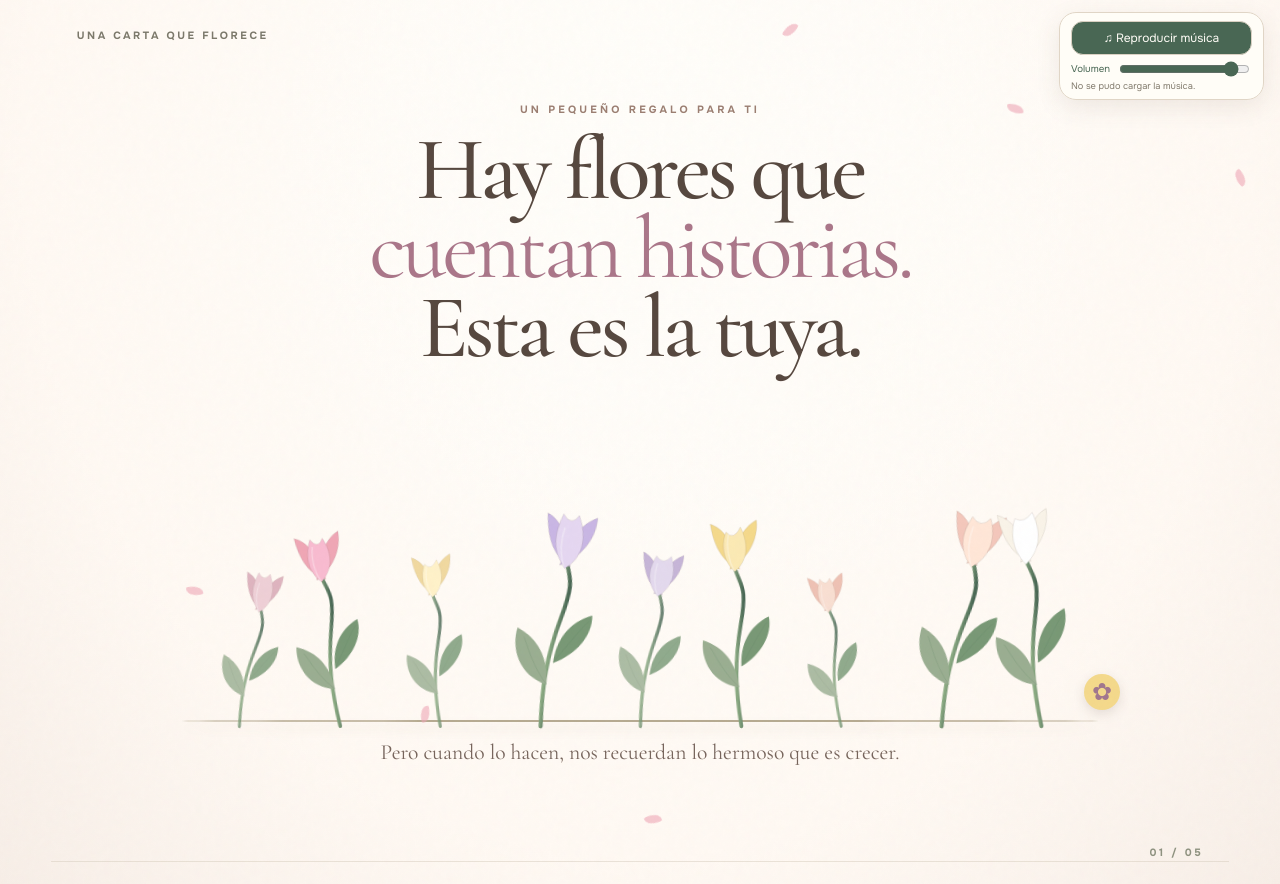
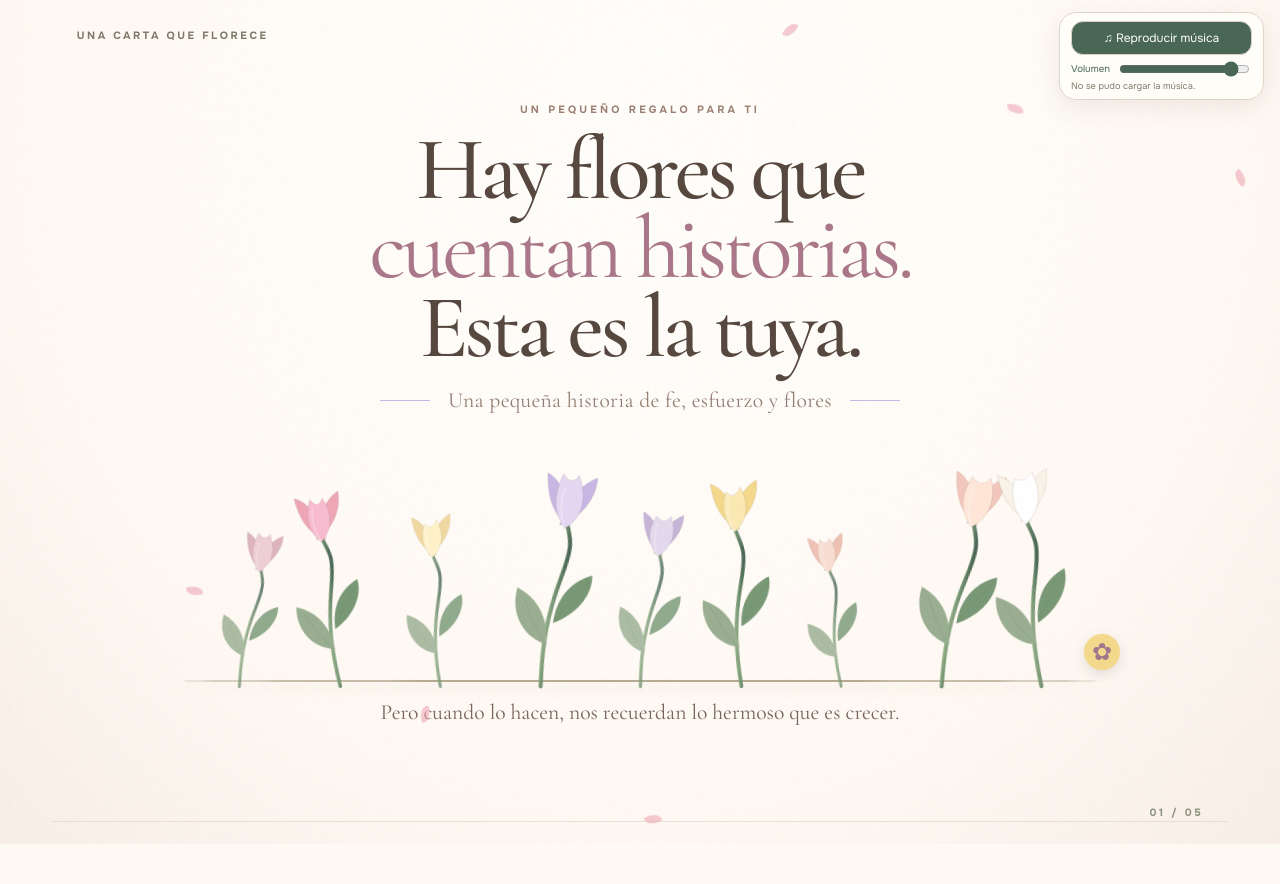
Before and after one commit to Marcor360/Carta-Ady, a React (Vite) app: page / in a window 1280 px wide. After the commit the page ends 844 px from the top, so only its background shows below. Built offline with nearby package versions, Linux system fonts and the light colour scheme.

Commit message:
Start audio on first interaction and enrich Ady letter

```diff
--- a/src/App.jsx
+++ b/src/App.jsx
@@ -12,16 +12,28 @@ import { setEffectsEnabled, soundEffect } from './audio.js'
 const fade = {initial:{opacity:0,y:18},animate:{opacity:1,y:0},exit:{opacity:0,y:-12},transition:{duration:.65}}
 function RichText({text}) {return text.split(/(\*\*[^*]+\*\*)/g).map((part,i)=>{if(!part.startsWith('**'))return part.replace('[Tu nombre]',config.sender);const value=part.slice(2,-2).replace('[Tu nombre]',config.sender),verse=config.verses[value];return verse?<a className="verse-link" key={i} href={verse.url} target="_blank" rel="noopener noreferrer" aria-label={`Leer ${value} en jw.org (se abre en otra pestaña)`}>{value} <span aria-hidden="true">↗</span></a>:<strong key={i}>{value}</strong>})}
 function SoundToggle(){
- const audio=useRef(null),[on,setOn]=useState(false),[volume,setVolume]=useState(.9),[error,setError]=useState('')
- useEffect(()=>()=>{audio.current?.pause();setEffectsEnabled(false)},[])
+ const audio=useRef(null),consumed=useRef(false),starting=useRef(false)
+ const [on,setOn]=useState(false),[volume,setVolume]=useState(.9),[error,setError]=useState('')
+ useEffect(()=>{
+  function firstInteraction(event){
+   if(consumed.current || starting.current || event.target.closest?.('.sound-player'))return
+   if(event.type==='keydown' && !['Enter',' '].includes(event.key))return
+   starting.current=true;setError('');setEffectsEnabled(true);soundEffect('welcome')
+   audio.current.volume=.9
+   audio.current.play().then(()=>{consumed.current=true;setOn(true)}).catch(()=>{starting.current=false;setEffectsEnabled(false);setError('Toca «Reproducir música» para intentar de nuevo.')})
+  }
+  document.addEventListener('pointerdown',firstInteraction,true)
+  document.addEventListener('keydown',firstInteraction,true)
+  return()=>{document.removeEventListener('pointerdown',firstInteraction,true);document.removeEventListener('keydown',firstInteraction,true);audio.current?.pause();setEffectsEnabled(false)}
+ },[])
  if(!config.audio.enabled)return null
  async function toggle(){
   if(on){audio.current.pause();setEffectsEnabled(false);setOn(false);return}
   setError('');audio.current.volume=volume;setEffectsEnabled(true)
-  try{await audio.current.play();setOn(true)}
+  try{await audio.current.play();consumed.current=true;setOn(true);soundEffect('welcome')}
   catch{setEffectsEnabled(false);setOn(false);setError('No se pudo reproducir la música en este navegador.')}
  }
- return <div className="sound-player"><audio ref={audio} src={config.audio.src} loop preload="metadata" onError={()=>setError('No se pudo cargar la música.')}/><button className="sound-toggle" onClick={toggle} aria-pressed={on}>{on?'❚❚ Pausar música':'♫ Reproducir música'}</button><label className="sound-volume">Volumen <input type="range" min="0" max="1" step="0.05" value={volume} onChange={e=>{const next=Number(e.target.value);setVolume(next);if(audio.current)audio.current.volume=next}} aria-label="Volumen de la música"/></label><span className="sound-status" role="status">{error|| (on?'Música sonando':'Toca para escuchar')}</span></div>
+ return <div className="sound-player"><audio ref={audio} src={config.audio.src} loop preload="metadata" onError={()=>setError('No se pudo cargar la música.')}/><button className="sound-toggle" onClick={toggle} aria-pressed={on}>{on?'❚❚ Pausar música':'♫ Reproducir música'}</button><label className="sound-volume">Volumen <input type="range" min="0" max="1" step="0.05" value={volume} onChange={e=>{const next=Number(e.target.value);setVolume(next);if(audio.current)audio.current.volume=next}} aria-label="Volumen de la música"/></label><span className="sound-status" role="status">{error|| (on?'Música sonando':'Toca la pantalla para escuchar')}</span></div>
 }
 export default function App(){
  const [scene,setScene]=useState('intro'),[introStep,setIntroStep]=useState(0),[messageStep,setMessageStep]=useState(0),[page,setPage]=useState(0),[secret,setSecret]=useState(false),[opening,setOpening]=useState(false),[turning,setTurning]=useState(false)
@@ -40,6 +52,7 @@ export default function App(){
    {scene==='intro'&&<motion.main key="intro" className="scene intro-scene" {...fade} ref={contentRef} tabIndex={-1}>
     <div className="topline"><span>UNA CARTA QUE FLORECE</span><span>✳ &nbsp; PARA ADY</span></div>
     <div className="intro-copy"><p className="eyebrow">Un pequeño regalo para ti</p><h1>Hay flores que<br/><em>cuentan historias.</em><br/>Esta es la tuya.</h1></div>
+    <div className="intro-middle" aria-hidden="true"><span className="intro-middle-line"/><span>Una pequeña historia de fe, esfuerzo y flores</span><span className="intro-middle-line"/></div>
     <TulipGarden onSecret={()=>{soundEffect('flower');setSecret(true)}} onFlower={()=>soundEffect('flower')}/>
     <div className="intro-bottom"><div className="story-lines" aria-live="polite">{introStep>0&&<motion.p {...fade}>{config.intro[Math.min(introStep-1,2)]}</motion.p>}</div>{introStep>=3&&<motion.button {...fade} className="primary-button" onClick={()=>setScene('message')}>Tengo algo para ti <span>→</span></motion.button>}</div>
     <span className="corner-mark">01 / 05</span>
@@ -48,7 +61,7 @@ export default function App(){
     <TulipGarden edge onSecret={()=>{soundEffect('flower');setSecret(true)}} onFlower={()=>soundEffect('flower')}/><div className="message-content"><p className="eyebrow">UNA HISTORIA PARA CELEBRARTE &nbsp; · &nbsp; 02 / 05</p><div className="message-lines" aria-live="polite">{config.messages.map((line,i)=>messageStep>=i+1&&<motion.p key={i} {...fade}>{line}</motion.p>)}</div>{messageStep>=3&&<motion.div {...fade} className="envelope-invite"><Envelope onClick={openLetter} open={opening}/><p>Una carta hecha especialmente para ti</p><span className="hint">Toca el sobre para abrirlo</span></motion.div>}</div>
    </motion.main>}
    {scene==='letter'&&<motion.main key="letter" className="scene letter-scene" {...fade} ref={contentRef} tabIndex={-1}>
-    <div className="letter-side-flower">✿</div><div className="letter-paper"><LetterBee/><div className="letter-ornament">✳ &nbsp; UNA CARTA PARA TI &nbsp; ✳</div><h2>{config.letterTitle}</h2><div className="letter-rule"/>{turning&&<div className="letter-page-turn" aria-hidden="true"/>}<AnimatePresence mode="wait"><motion.div key={page} className="letter-body" initial={{opacity:0,x:18}} animate={{opacity:1,x:0}} exit={{opacity:0,x:-18}} transition={{duration:reduce?.1:.45}}>{config.letterPages[page].map((p,i)=><motion.div className="letter-paragraph" key={i} initial={{opacity:0,y:8}} animate={{opacity:1,y:0}} transition={{delay:reduce?0:i*.18}}><p><RichText text={p}/></p>{Object.entries(config.verses).map(([name,verse])=>p.includes(`**${name}**`)&&<aside className="verse-note" key={name}><span>PARA LLEVAR EN EL CORAZÓN</span><p>{verse.explanation}</p><a href={verse.url} target="_blank" rel="noopener noreferrer">Leer {name} en jw.org →</a></aside>)}</motion.div>)}</motion.div></AnimatePresence><div className="letter-controls"><button disabled={page===0} onClick={()=>turnPage(page-1)}>← Página anterior</button><span>{String(page+1).padStart(2,'0')} / {String(config.letterPages.length).padStart(2,'0')}</span>{page<config.letterPages.length-1?<button onClick={()=>turnPage(page+1)}>Continuar leyendo →</button>:<button onClick={()=>setScene('final')}>Ver mi regalo →</button>}</div></div><div className="letter-side-flower right">✿</div>
+    <div className="letter-side-flower">✿</div><div className="letter-paper"><LetterBee/><div className="letter-ornament">✳ &nbsp; UNA CARTA PARA TI &nbsp; ✳</div><h2>{config.letterTitle}</h2><div className="letter-rule"/>{turning&&<div className="letter-page-turn" aria-hidden="true"/>}<AnimatePresence mode="wait"><motion.div key={page} className="letter-body" initial={{opacity:0,x:18}} animate={{opacity:1,x:0}} exit={{opacity:0,x:-18}} transition={{duration:reduce?.1:.45}}>{config.letterPages[page].map((p,i)=><motion.div className="letter-paragraph" key={i} initial={{opacity:0,y:8}} animate={{opacity:1,y:0}} transition={{delay:reduce?0:i*.18}}><p><RichText text={p}/></p>{Object.entries(config.verses).map(([name,verse])=>p.includes(`**${name}**`)&&<aside className="verse-note" key={name}><span>PARA LLEVAR EN EL CORAZÓN</span><p>{verse.explanation}</p><a href={verse.url} target="_blank" rel="noopener noreferrer">Leer {name} en jw.org →</a></aside>)}</motion.div>)}</motion.div></AnimatePresence><div className="letter-controls"><button disabled={page===0} onClick={()=>turnPage(page-1)}>← Página anterior</button><span>{String(page+1).padStart(2,'0')} / {String(config.letterPages.length).padStart(2,'0')}</span>{page<config.letterPages.length-1?<button onClick={()=>turnPage(page+1)}>Continuar leyendo →</button>:<button onClick={()=>{soundEffect('final');setScene('final')}}>Ver mi regalo →</button>}</div></div><div className="letter-side-flower right">✿</div>
    </motion.main>}
    {scene==='final'&&<motion.main key="final" className="scene final-scene" {...fade} ref={contentRef} tabIndex={-1}>
     <div className="final-visual"><div className="final-halo"/><div className="final-flash" aria-hidden="true"/><AdyIllustration/><div className="final-ground"/></div><div className="final-copy"><p className="eyebrow">UNA FLOR QUE NUNCA SE MARCHITA &nbsp; · &nbsp; 05 / 05</p><h2>{config.finalTitle}</h2><p>{config.finalLines[0]}</p><p className="final-small">{config.finalLines[1]}</p><div className="final-actions"><button className="primary-button" onClick={()=>{setPage(0);setScene('letter')}}>Volver a leer mi carta →</button><button className="text-button" onClick={restart}>Ver de nuevo mis flores ↶</button></div></div>
--- a/src/audio.js
+++ b/src/audio.js
@@ -26,7 +26,9 @@ export function setEffectsEnabled(value) {
 export function soundEffect(kind) {
   if (!enabled) return
   const at = ctx().currentTime + .02
-  if (kind === 'open') { rustle(at,.6,.11); tone(523.25,at+.1,.45,.055); tone(783.99,at+.29,.6,.042) }
-  if (kind === 'page') { rustle(at,.42,.16); tone(659.25,at+.12,.25,.025,'triangle') }
-  if (kind === 'flower') tone(659.25,at,.3,.03)
+  if (kind === 'welcome') { tone(523.25,at,.45,.04);tone(659.25,at+.1,.55,.035);tone(783.99,at+.22,.7,.028) }
+  if (kind === 'open') { rustle(at,.68,.13); tone(392,at+.12,.38,.042,'triangle'); tone(523.25,at+.28,.48,.046); tone(783.99,at+.43,.6,.038) }
+  if (kind === 'page') { rustle(at,.33,.15);rustle(at+.17,.26,.09);tone(587.33,at+.16,.18,.02,'triangle') }
+  if (kind === 'flower') { tone(659.25,at,.29,.032);tone(880,at+.12,.24,.018) }
+  if (kind === 'final') { tone(261.63,at,1.2,.035,'triangle');[392,523.25,659.25,783.99].forEach((note,i)=>tone(note,at+i*.16,.8,.042)) }
 }
--- a/src/styles/enhancements.css
+++ b/src/styles/enhancements.css
@@ -82,3 +82,29 @@
 @media(max-width:700px){.sound-player{right:8px;top:8px;width:172px;padding:6px 8px}.sound-player .sound-toggle{font-size:.66rem}.bee-flight{inset:34px 9px 30px}.bee{width:45px;height:34px}}
 @media(prefers-reduced-motion:reduce){.bee{animation:none;left:calc(100% - 54px);top:7%}.bee-wing{animation:none}}
 @media(max-width:700px){.letter-scene{padding-top:105px}.letter-paper h2{font-size:clamp(2.4rem,10vw,3.5rem)}.topline span:last-child{display:none}}
+/* El vuelo se mantiene dentro del papel y gira con un cambio de dirección legible. */
+.bee-flight{inset:32px 30px 40px;overflow:visible}
+.bee{width:50px;height:38px;transform-origin:center;animation:bee-route 36s ease-in-out infinite}
+@keyframes bee-route{
+  0%{left:15px;top:20px;transform:rotate(-8deg) scaleX(1)}
+  18%{left:calc(100% - 65px);top:35px;transform:rotate(6deg) scaleX(1)}
+  22%{left:calc(100% - 65px);top:49px;transform:rotate(52deg) scaleX(1)}
+  44%{left:calc(100% - 65px);top:calc(100% - 80px);transform:rotate(83deg) scaleX(1)}
+  49%{left:calc(100% - 65px);top:calc(100% - 65px);transform:rotate(25deg) scaleX(1)}
+  53%{left:calc(100% - 70px);top:calc(100% - 65px);transform:rotate(-4deg) scaleX(-1)}
+  69%{left:15px;top:calc(100% - 65px);transform:rotate(4deg) scaleX(-1)}
+  73%{left:15px;top:calc(100% - 75px);transform:rotate(-48deg) scaleX(-1)}
+  94%{left:15px;top:35px;transform:rotate(-83deg) scaleX(-1)}
+  100%{left:15px;top:20px;transform:rotate(-8deg) scaleX(1)}
+}
+.intro-middle{display:flex;align-items:center;justify-content:center;gap:18px;margin:auto auto 0;padding:20px 18px 0;color:#927d71;font:italic 1.35rem 'Cormorant Garamond',serif;text-align:center;letter-spacing:.015em}
+.intro-middle-line{width:50px;height:1px;background:#c9b6e4;flex:0 0 auto}
+.intro-scene .garden{margin:25px auto 0}
+@media(max-width:700px){.intro-middle{font-size:1.1rem;gap:10px;padding-top:20px;max-width:340px}.intro-middle-line{width:24px}.intro-scene .garden{margin:7px auto 0}.bee-flight{inset:30px 13px 33px}.bee{width:44px;height:34px}}
+@media(prefers-reduced-motion:reduce){.bee{animation:none;left:calc(100% - 65px);top:25px;transform:none}}
+/* Mantiene visible el siguiente paso y da presencia a las flores en teléfonos. */
+@media(min-width:701px){.intro-scene .garden{height:310px;margin:4px auto 0}}
+@media(max-width:700px){.topline{justify-content:flex-start}.topline span:first-child{display:none}.topline span:last-child{display:block}.intro-scene .flower-slot{flex:0 0 14%;margin-left:-3%}.bee{width:44px;height:34px}}
+@media(max-width:380px){.intro-scene .garden{height:260px}.intro-scene .flower-slot{flex-basis:14.4%;margin-left:-3.4%}}
+@media(prefers-reduced-motion:reduce){.bee{left:10px;top:5px}}
+@media(min-width:701px){.intro-scene .garden{height:270px}}
```
Also changed, not shown: src/data/config.js (+9 -1 lines), 1 other file (tests, documents, lock files or other folders).
